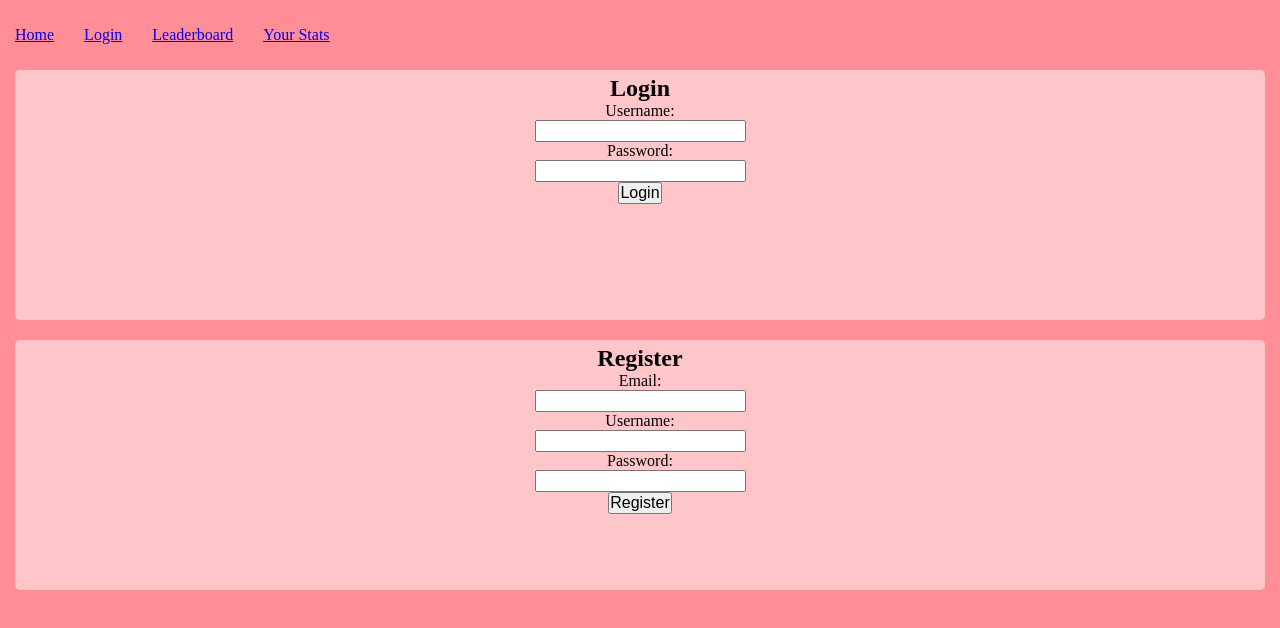
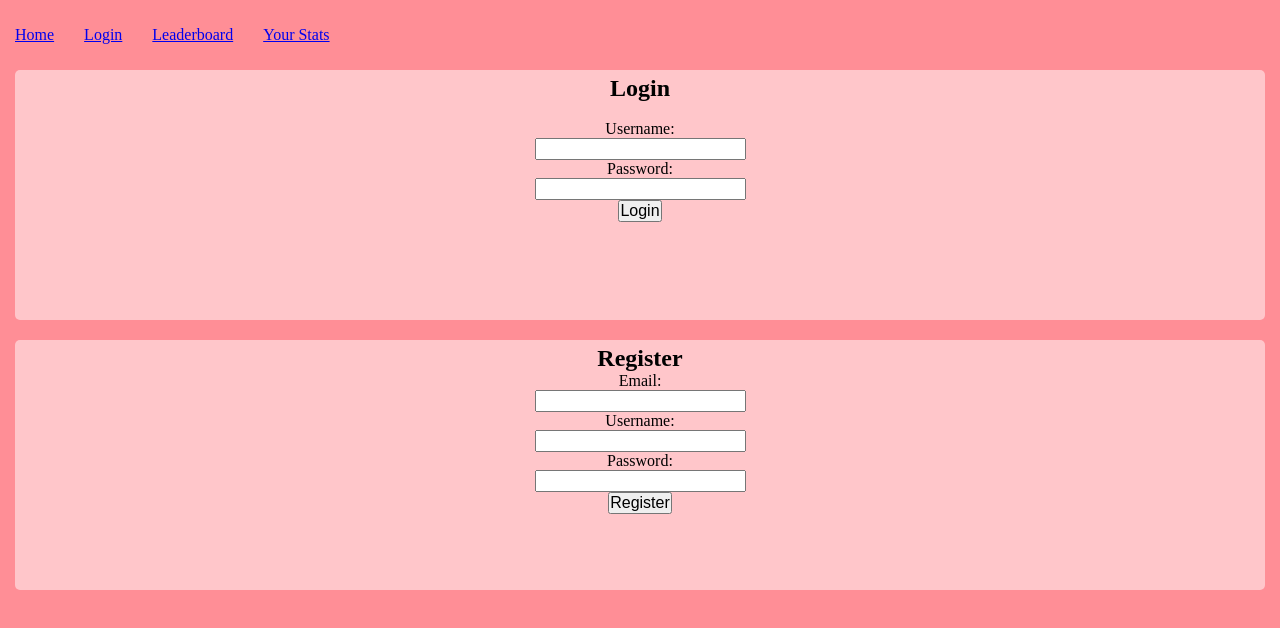
Before and after one commit to mbrady712/guess-number, a React (Create React App) app in the folder client/: page /auth in a window 1280 px wide. Shown: the top 628 px of the page. Built offline with nearby package versions, Linux system fonts and the light colour scheme; the HTML template or start-up script is replaced by a standard one.

Commit message:
Modified login mechanism

```diff
--- a/client/package.json
+++ b/client/package.json
@@ -8,6 +8,7 @@
     "@testing-library/user-event": "^13.5.0",
     "axios": "^1.4.0",
     "react": "^18.2.0",
+    "react-cookie": "^4.1.1",
     "react-dom": "^18.2.0",
     "react-router-dom": "^6.14.1",
     "react-scripts": "5.0.1",
--- a/client/src/pages/auth.js
+++ b/client/src/pages/auth.js
@@ -1,5 +1,8 @@
 import React, { useState } from "react";
 import axios from "axios";
+import { useCookies } from 'react-cookie';
+import { useNavigate } from "react-router-dom";
+
 export const Auth = () => {
     return (
         <div className="auth">
@@ -10,14 +13,63 @@ export const Auth = () => {
 };
 
 const Login = () => {
+    const [username, setUsername] = useState("");
+    const [password, setPassword] = useState("");
+
+    const [ , setCookies] = useCookies(["access_token"]);
+
+    const navigate = useNavigate();
+
+    const loginSubmit = async (event) => {
+        event.preventDefault();
+        try {
+            const response = await axios.post("http://localhost:3001/auth/login", {
+                username,
+                password
+            });
+
+            setCookies("access_token", response.data.token);
+            window.localStorage.setItem("userID", response.data.userID);
+            navigate("/");
+        } catch (error) {
+            console.error(error)
+        }
+    }
+
     return(
-        <form id="login">
+        <LoginForm
+            username={username}
+            setUsername={setUsername}
+            password={password}
+            setPassword={setPassword}
+            onSubmit={loginSubmit}
+        />
+    );
+}
+
+const LoginForm = ({
+    username,
+    setUsername,
+    password,
+    setPassword,
+    onSubmit
+}) => {
+    return (
+        <form id="login" onSubmit={onSubmit}>
             <h2>Login</h2>
+            <br/>
             <div>Username:</div>
-            <input type="text"/>
+            <input
+            type="text"
+            value={username}
+            onChange={(event) => setUsername(event.target.value)}
+            />
             <br/>
             <div>Password:</div>
-            <input type="text"/>
+            <input type="text"
+            value={password}
+            onChange={(event) => setPassword(event.target.value)}
+            />
             <br/>
             <button type="submit">Login</button>
         </form>
```
Also changed, not shown: 1 other file (tests, documents, lock files or other folders).
